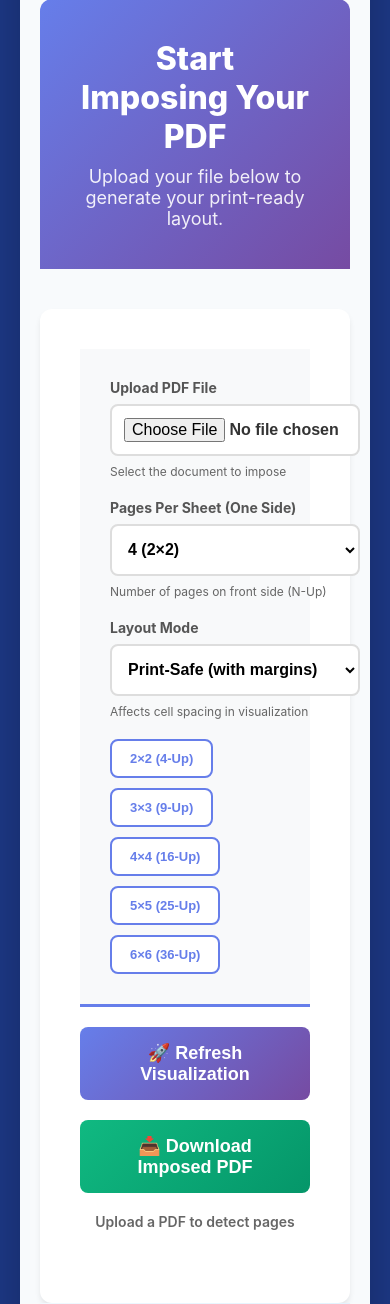
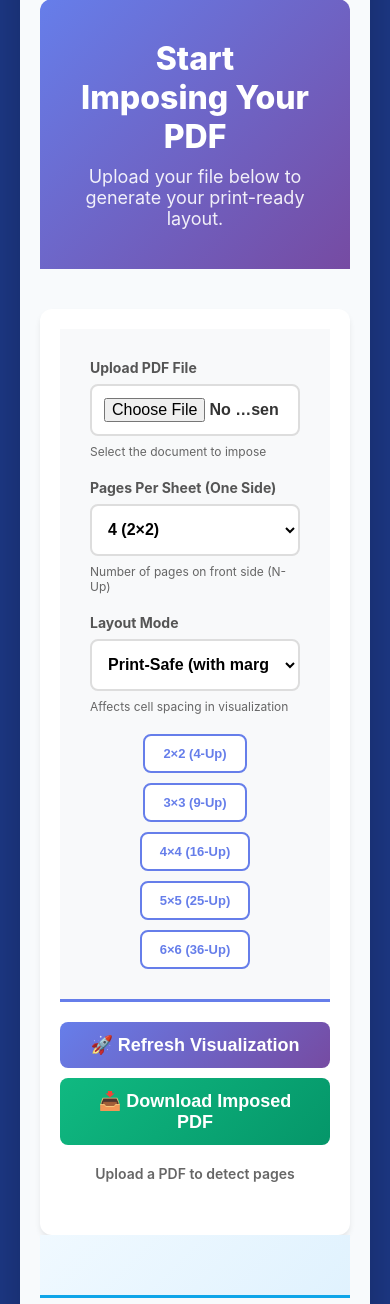
Before and after one commit to Sreyas-J-S/CutStack, a Flask app: page / in a window 390 px wide. Shown: the part 4198-5502 px from the top of the page. Run offline with Flask 3, Linux system fonts and the light colour scheme.

Commit message:
Update style.css and index.html

```diff
--- a/static/style.css
+++ b/static/style.css
@@ -66,7 +66,7 @@ body {
 
 .control-grid {
     display: grid;
-    grid-template-columns: repeat(auto-fit, minmax(250px, 1fr));
+    grid-template-columns: repeat(auto-fit, minmax(200px, 1fr));
     gap: 20px;
     margin-bottom: 20px;
 }
@@ -119,6 +119,9 @@ body {
     width: 100%;
     cursor: pointer;
     font-size: 14px;
+    overflow: hidden;
+    text-overflow: ellipsis;
+    white-space: nowrap;
 }
 
 .file-input-styled:hover {
@@ -138,6 +141,16 @@ body {
     color: #666;
     margin-bottom: 10px;
     font-weight: 600;
+}
+
+/* Tool Form */
+.tool-form {
+    max-width: 800px;
+    margin: 0 auto;
+    background: white;
+    padding: 40px;
+    border-radius: 12px;
+    box-shadow: 0 4px 6px -1px rgba(0, 0, 0, 0.1);
 }
 
 .preset-buttons {
@@ -673,6 +686,26 @@ body {
     .features-grid {
         grid-template-columns: 1fr !important;
     }
+
+    /* Fix Grid and Buttons */
+    .control-grid {
+        grid-template-columns: 1fr;
+    }
+
+    .preset-buttons {
+        justify-content: center;
+    }
+
+    .action-buttons {
+        flex-direction: column;
+        gap: 10px;
+    }
+
+    .generate-btn,
+    .download-btn {
+        width: 100%;
+        padding: 12px 20px;
+    }
 }
 
 /* Navigation */
@@ -1046,6 +1079,14 @@ body {
         font-size: 32px;
     }
 
+    .tool-form {
+        padding: 20px;
+    }
+
+    .tool-wrapper {
+        padding: 20px 10px;
+    }
+
     /* Mobile Cookie Banner */
     .cookie-banner {
         flex-direction: column;
--- a/templates/index.html
+++ b/templates/index.html
@@ -102,8 +102,7 @@
         <p>Upload your file below to generate your print-ready layout.</p>
     </div>
 
-    <form action="/process" method="post" enctype="multipart/form-data" id="uploadForm"
-        style="max-width: 800px; margin: 0 auto; background: white; padding: 40px; border-radius: 12px; box-shadow: 0 4px 6px -1px rgba(0, 0, 0, 0.1);">
+    <form action="/process" method="post" enctype="multipart/form-data" id="uploadForm" class="tool-form">
         <div class="controls">
             <div class="control-grid">
                 <div class="control-item">
```
